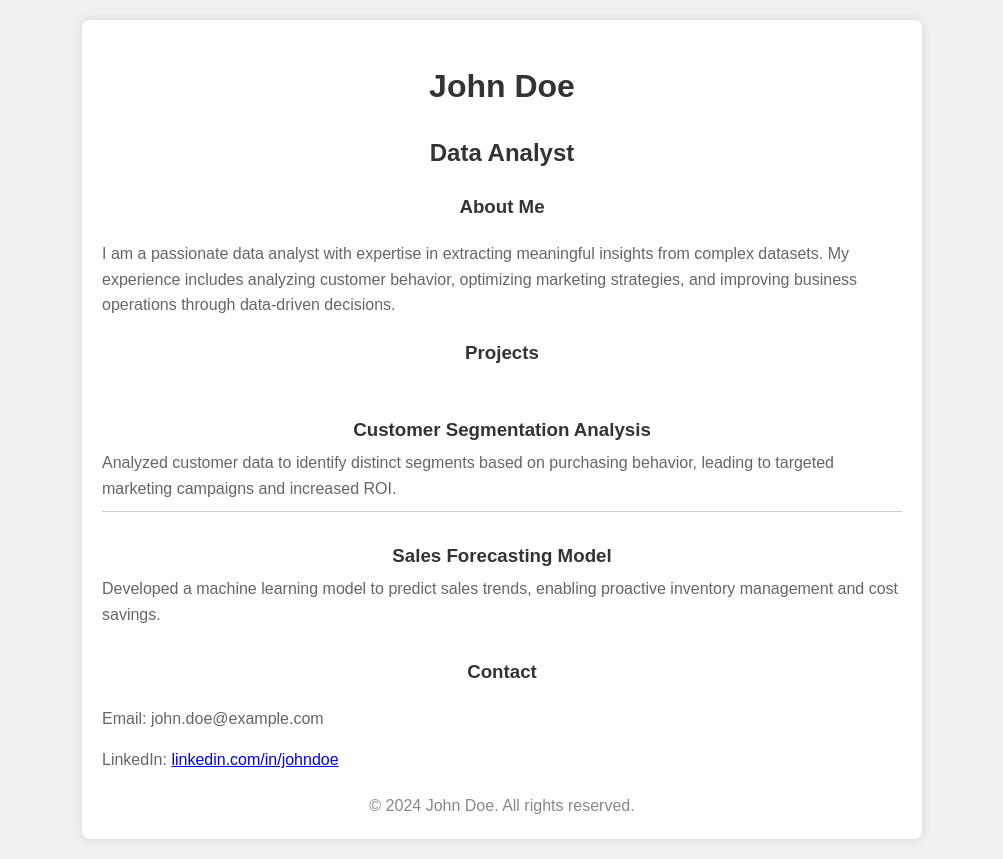
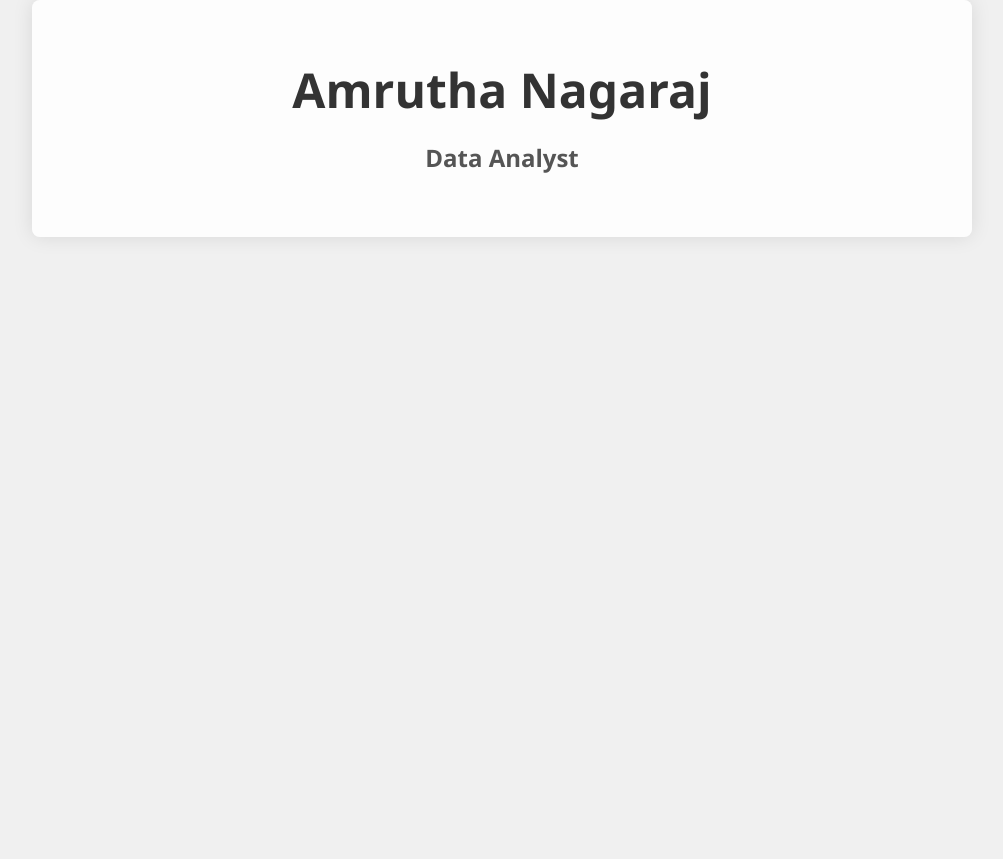
Before and after one commit to amruthanag/amruthanag.github.io, a plain HTML site: page index.html in a window 1280 px wide. Shown: the whole page, without its empty margins (138-1141 px from the left). After the commit the page ends 800 px from the top, so only its background shows below. Drawn offline with Linux system fonts and the light colour scheme.

Commit message:
Update index.html

```diff
--- a/index.html
+++ b/index.html
@@ -4,48 +4,68 @@
 <head>
     <meta charset="UTF-8">
     <meta name="viewport" content="width=device-width, initial-scale=1.0">
-    <title>John Doe - Data Analyst Portfolio</title>
+    <title>Amrutha Nagaraj - Data Analyst Portfolio</title>
     <style>
         body {
-            font-family: Arial, sans-serif;
+            font-family: 'Segoe UI', Tahoma, Geneva, Verdana, sans-serif;
             line-height: 1.6;
-            margin: 20px;
+            margin: 0;
             padding: 0;
             background-color: #f0f0f0;
+            background-image: url('https://source.unsplash.com/1600x900/?data,analytics');
+            background-size: cover;
+            background-position: center;
+            color: #333;
         }
 
         .container {
-            max-width: 800px;
+            max-width: 900px;
             margin: auto;
-            background-color: #fff;
             padding: 20px;
+            background-color: rgba(255, 255, 255, 0.9);
+            border-radius: 8px;
+            box-shadow: 0 0 20px rgba(0, 0, 0, 0.1);
+        }
+
+        header {
+            text-align: center;
+            margin-bottom: 40px;
+        }
+
+        header h1 {
+            font-size: 3em;
+            margin-bottom: 10px;
+            color: #333;
+        }
+
+        header h2 {
+            font-size: 1.5em;
+            margin-top: 0;
+            color: #555;
+        }
+
+        section {
+            margin-bottom: 40px;
+            padding: 20px;
+            background-color: rgba(255, 255, 255, 0.95);
             border-radius: 8px;
             box-shadow: 0 0 10px rgba(0, 0, 0, 0.1);
         }
 
-        h1,
-        h2,
-        h3 {
-            color: #333;
-            text-align: center;
+        section:last-child {
+            margin-bottom: 0;
         }
 
-        p {
-            color: #666;
-        }
-
-        .section {
+        h3 {
+            font-size: 2em;
+            text-align: center;
             margin-bottom: 20px;
-        }
-
-        .section:last-child {
-            margin-bottom: 0;
+            color: #333;
         }
 
         .project {
             border-bottom: 1px solid #ccc;
-            padding: 10px 0;
-            overflow: hidden;
+            padding: 20px 0;
         }
 
         .project:last-child {
@@ -53,17 +73,50 @@
         }
 
         .project h3 {
-            margin-bottom: 5px;
+            font-size: 1.5em;
+            margin-bottom: 10px;
+            color: #333;
         }
 
         .project p {
-            margin: 0;
+            color: #666;
         }
 
         footer {
             text-align: center;
-            margin-top: 20px;
+            margin-top: 40px;
+            padding: 10px 0;
             color: #888;
+        }
+
+        footer p {
+            margin: 0;
+        }
+
+        @media (max-width: 768px) {
+            .container {
+                padding: 10px;
+            }
+
+            header h1 {
+                font-size: 2.5em;
+            }
+
+            header h2 {
+                font-size: 1.2em;
+            }
+
+            section {
+                padding: 15px;
+            }
+
+            h3 {
+                font-size: 1.8em;
+            }
+
+            .project {
+                padding: 15px 0;
+            }
         }
     </style>
 </head>
@@ -71,39 +124,6 @@
 <body>
     <div class="container">
         <header>
-            <h1>John Doe</h1>
+            <h1>Amrutha Nagaraj</h1>
             <h2>Data Analyst</h2>
-        </header>
-
-        <section class="section">
-            <h3>About Me</h3>
-            <p>I am a passionate data analyst with expertise in extracting meaningful insights from complex datasets. My experience includes analyzing customer behavior, optimizing marketing strategies, and improving business operations through data-driven decisions.</p>
-        </section>
-
-        <section class="section">
-            <h3>Projects</h3>
-            <div class="project">
-                <h3>Customer Segmentation Analysis</h3>
-                <p>Analyzed customer data to identify distinct segments based on purchasing behavior, leading to targeted marketing campaigns and increased ROI.</p>
-            </div>
-            <div class="project">
-                <h3>Sales Forecasting Model</h3>
-                <p>Developed a machine learning model to predict sales trends, enabling proactive inventory management and cost savings.</p>
-            </div>
-            <!-- Add more projects as needed -->
-        </section>
-
-        <section class="section">
-            <h3>Contact</h3>
-            <p>Email: john.doe@example.com</p>
-            <p>LinkedIn: <a href="https://www.linkedin.com/in/johndoe" target="_blank">linkedin.com/in/johndoe</a></p>
-            <!-- Add more contact information or social media links as needed -->
-        </section>
-
-        <footer>
-            &copy; 2024 John Doe. All rights reserved.
-        </footer>
-    </div>
-</body>
-
-</html>
+        </header
```
